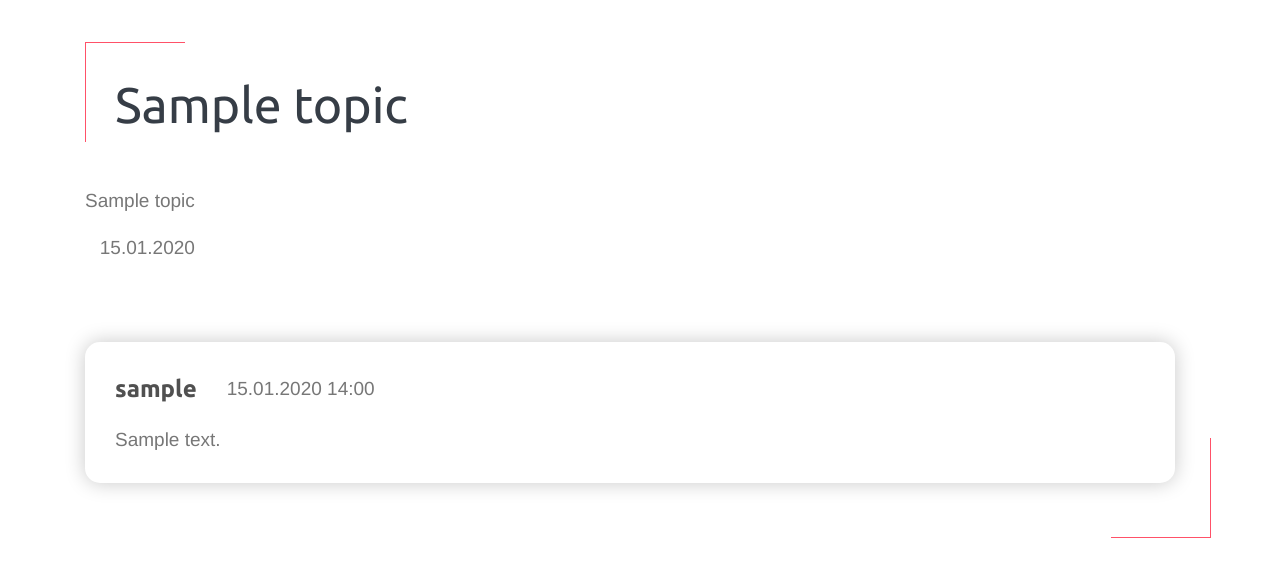
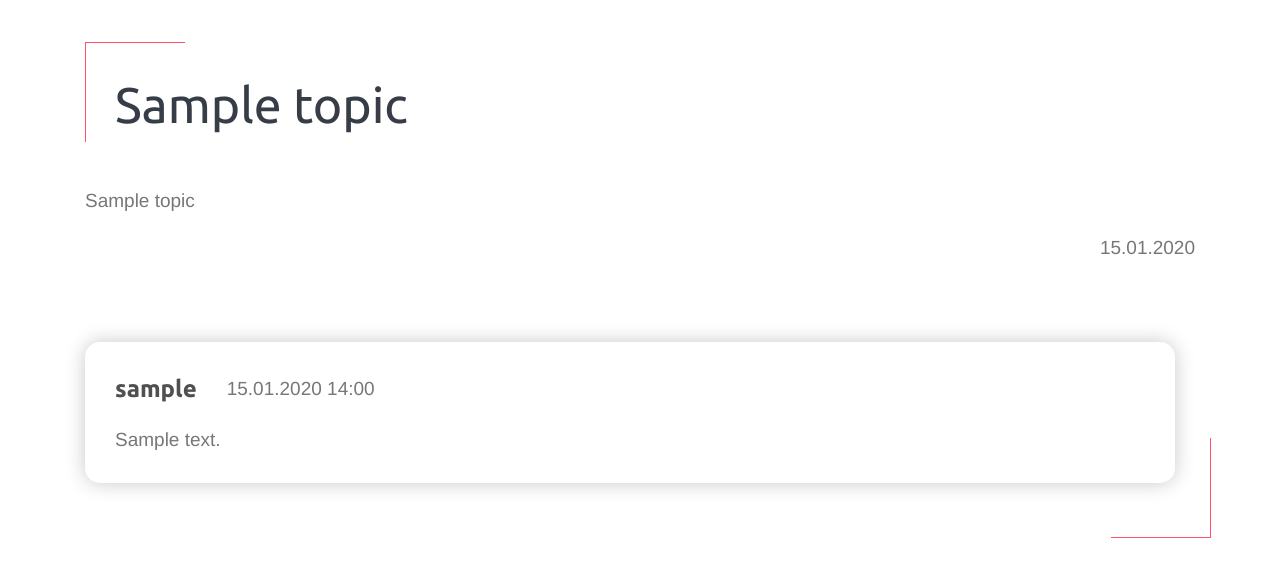
Before and after one commit to acidmikk/orientir, a Django app: a page that uses templates/forum/topic.html in a window 1280 px wide. Shown: the part 223-805 px from the top of the page. Run offline with Django 3.2, Linux system fonts and the light colour scheme; tables that the repository leaves empty hold one stand-in row (values such as "Sample post"); some libraries are stand-ins or nearby versions.

Commit message:
edit forum

```diff
--- a/orientir_main/static/orientir_main/css/style.css
+++ b/orientir_main/static/orientir_main/css/style.css
@@ -959,7 +959,7 @@ width: 100%;
     text-align: right;
     flex-basis: 100%;
     flex-direction: column;
-    align-items: flex-start;
+    align-items: stretch;
     position: relative;
 }
 .project-wrapper .content:after{
```
